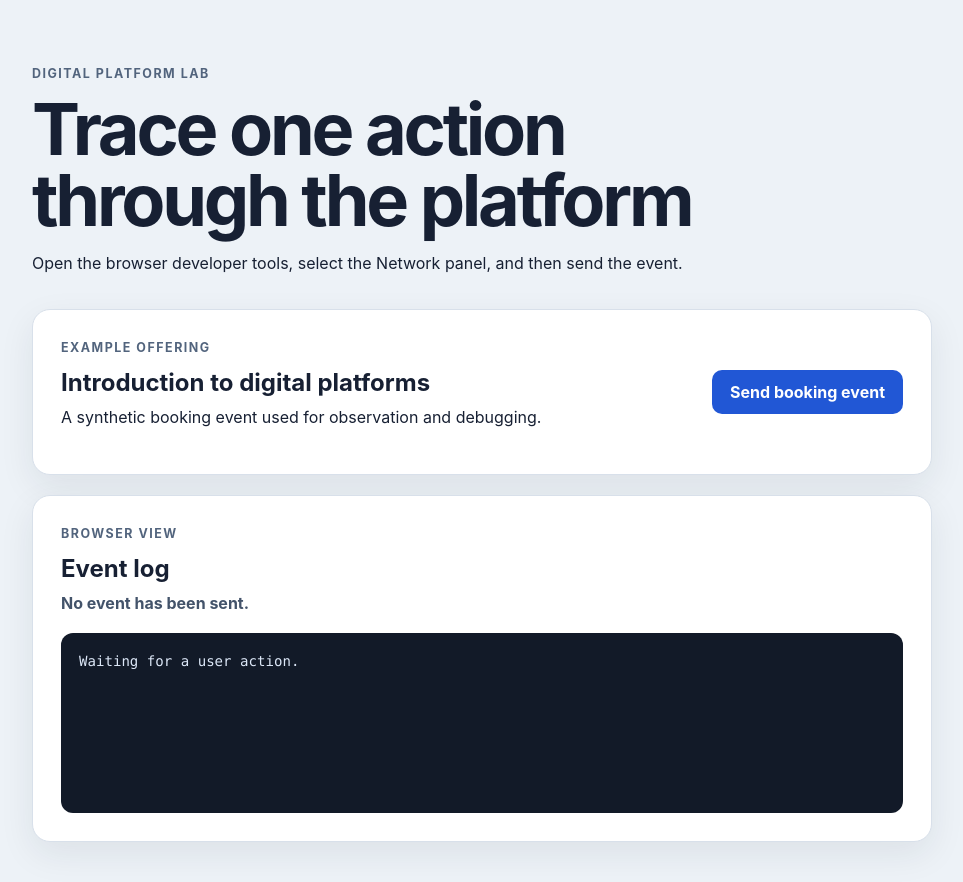
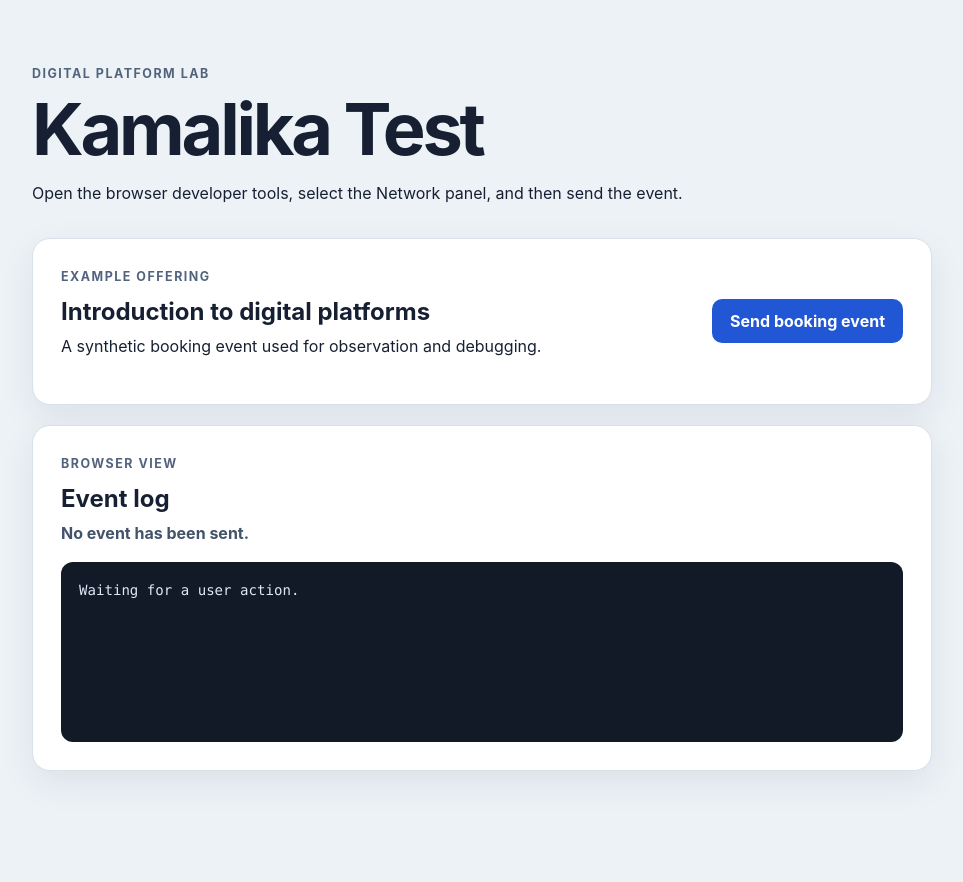
Before and after one commit to MatteoDiAmare/digital-platform-lab, a website: page public/index.html in a window 1280 px wide. Shown: the whole page, without its empty margins (158-1121 px from the left). After the commit the page ends 835 px from the top, so only its background shows below. Drawn offline with Linux system fonts and the light colour scheme.

Commit message:
testing index html

```diff
--- a/public/index.html
+++ b/public/index.html
@@ -11,7 +11,7 @@
     <main>
       <header class="page-header">
         <p class="eyebrow">Digital Platform Lab</p>
-        <h1>Trace one action through the platform</h1>
+        <h1>Kamalika Test</h1>
         <p>
           Open the browser developer tools, select the Network panel, and then send
           the event.
```
Also changed, not shown: package.json (line endings or trailing spaces).
